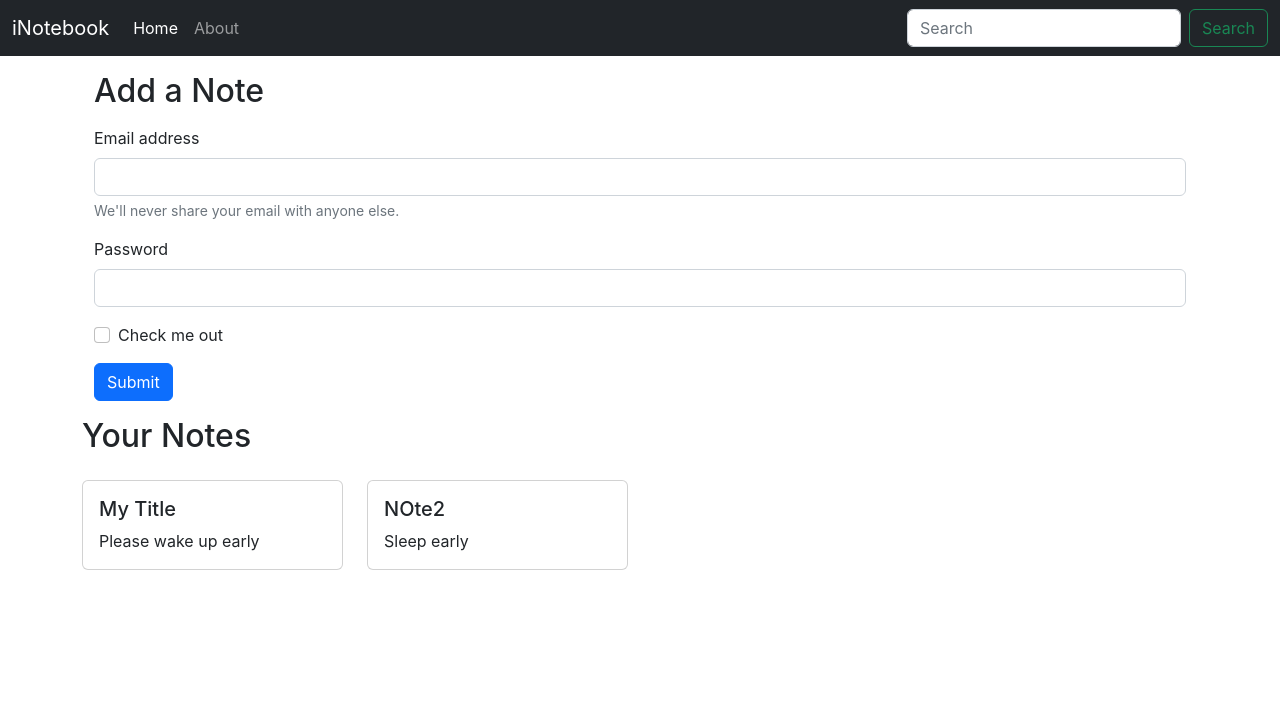
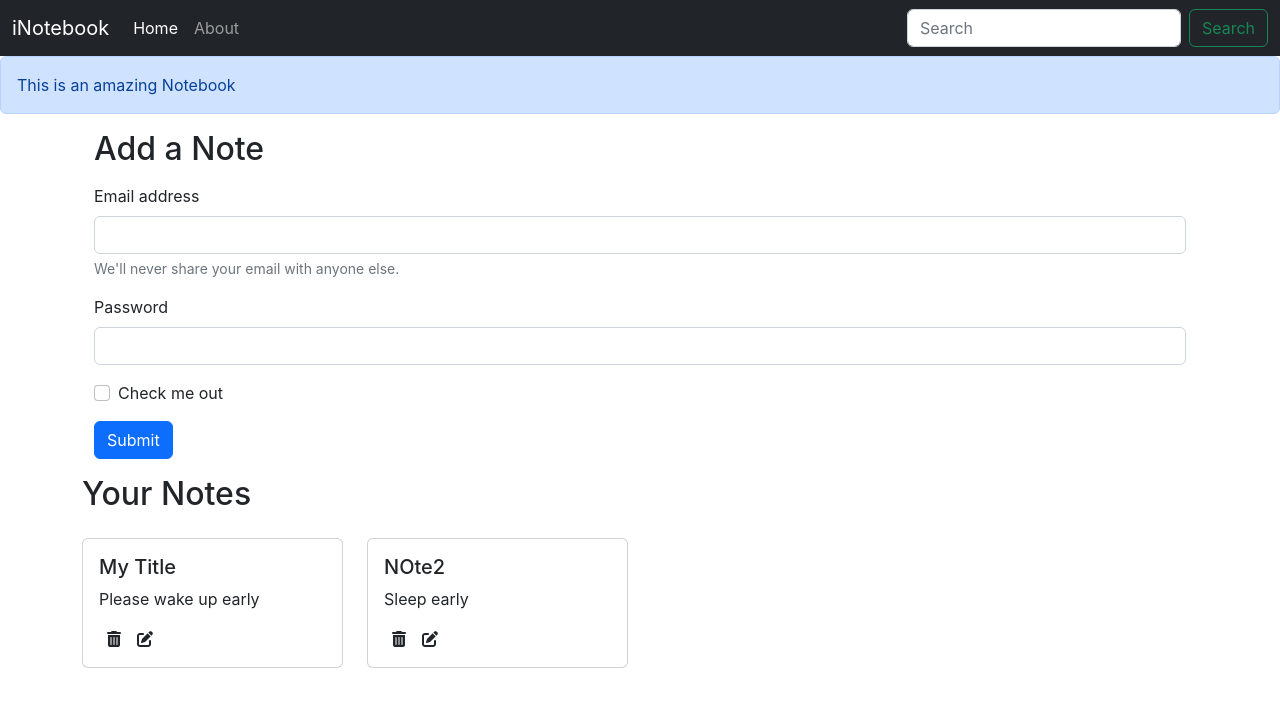
Before and after one commit to sL0p3/iNotebook, a React (Create React App) app: page / in a window 1280 px wide. Shown: the top 706 px of the page. Built offline with nearby package versions, Linux system fonts and the light colour scheme.

Commit message:
font Awesome icons added

```diff
--- a/package.json
+++ b/package.json
@@ -18,7 +18,7 @@
     "build": "react-scripts build",
     "test": "react-scripts test",
     "eject": "react-scripts eject",
-    "both" :"concurrently \"npm run start\" \"nodemon backend/index.js\""
+    "both": "concurrently \"npm run start\" \"nodemon backend/index.js\""
   },
   "eslintConfig": {
     "extends": [
--- a/public/index.html
+++ b/public/index.html
@@ -17,6 +17,7 @@
   <body>
     <noscript>You need to enable JavaScript to run this app.</noscript>
     <div id="root"></div>
+    <script src="https://kit.fontawesome.com/6c27f21c69.js" crossorigin="anonymous"></script>
     <script src="https://cdn.jsdelivr.net/npm/bootstrap@5.2.2/dist/js/bootstrap.bundle.min.js" integrity="sha384-OERcA2EqjJCMA+/3y+gxIOqMEjwtxJY7qPCqsdltbNJuaOe923+mo//f6V8Qbsw3" crossorigin="anonymous"></script>
   </body>
 </html>
--- a/src/App.js
+++ b/src/App.js
@@ -8,6 +8,7 @@
 import { Home } from './components/Home';
 import About from './components/About';
 import NoteState from './context/notes/noteState';
+import Alert from './components/Alert';
 
 function App() {
   return (
@@ -15,6 +16,7 @@
       <NoteState>
         <Router>
           <Navbar />
+          <Alert message = "This is an amazing Notebook"/>
           <div className="container">
           <Routes>
             <Route path="/" element={<Home />} />
--- /dev/null
+++ b/src/components/Alert.js
@@ -0,0 +1,11 @@
+import React from 'react'
+
+function Alert(props) {
+  return (
+    <div class="alert alert-primary" role="alert">
+        {props.message}
+    </div>
+  )
+}
+
+export default Alert
--- a/src/components/Home.js
+++ b/src/components/Home.js
@@ -10,17 +10,17 @@
 
         <form className='my-3'>
           <div className="mb-3">
-            <label for="exampleInputEmail1" className="form-label">Email address</label>
+            <label htmlFor="exampleInputEmail1" className="form-label">Email address</label>
             <input type="email" className="form-control" id="exampleInputEmail1" aria-describedby="emailHelp" />
             <div id="emailHelp" className="form-text">We'll never share your email with anyone else.</div>
           </div>
           <div className="mb-3">
-            <label for="exampleInputPassword1" className="form-label">Password</label>
+            <label htmlFor="exampleInputPassword1" className="form-label">Password</label>
             <input type="password" className="form-control" id="exampleInputPassword1" />
           </div>
           <div className="mb-3 form-check">
             <input type="checkbox" className="form-check-input" id="exampleCheck1" />
-            <label className="form-check-label" for="exampleCheck1">Check me out</label >
+            <label className="form-check-label" htmlFor="exampleCheck1">Check me out</label >
           </div>
           <button type="submit" className="btn btn-primary">Submit</button>
         </form>
--- a/src/components/Noteitem.js
+++ b/src/components/Noteitem.js
@@ -4,10 +4,12 @@
     const {note} = props;
   return (
     <div className='col-md-3'>
-        <div class="card my-3">
-            <div class="card-body">
-                <h5 class="card-title">{note.title}</h5>
-                <p class="card-text">{note.description}</p>
+        <div className="card my-3">
+            <div className="card-body">
+                <h5 className="card-title">{note.title}</h5>
+                <p className="card-text">{note.description}</p>
+                <i className="fa-solid fa-trash-can mx-2" ></i>
+                <i className="fa-solid fa-pen-to-square mx-2"></i>
             </div>
         </div>
     </div>
--- a/src/index.css
+++ b/src/index.css
@@ -11,3 +11,8 @@
   font-family: source-code-pro, Menlo, Monaco, Consolas, 'Courier New',
     monospace;
 }
+
+
+i{
+  cursor: pointer;
+}
```
